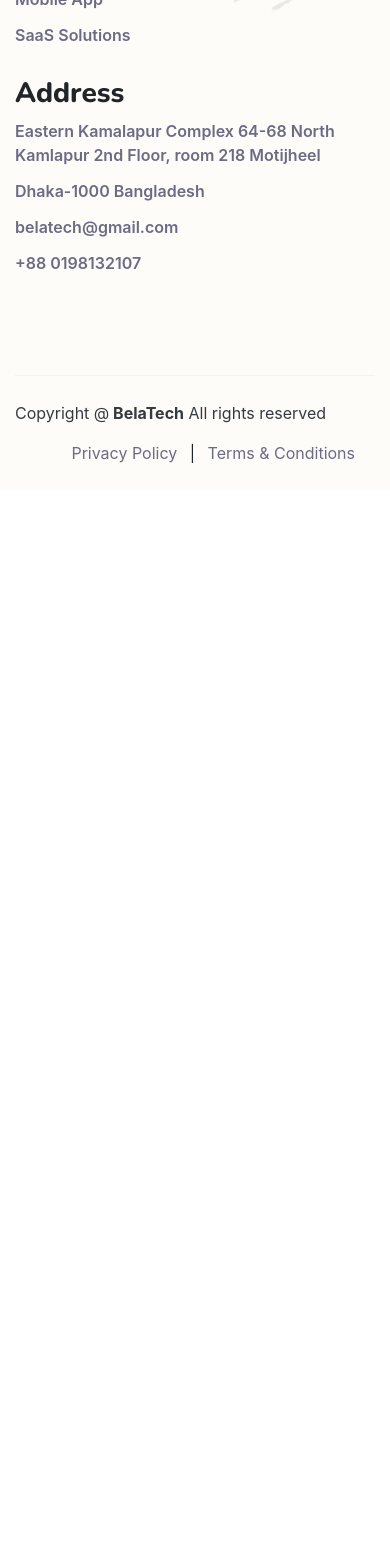
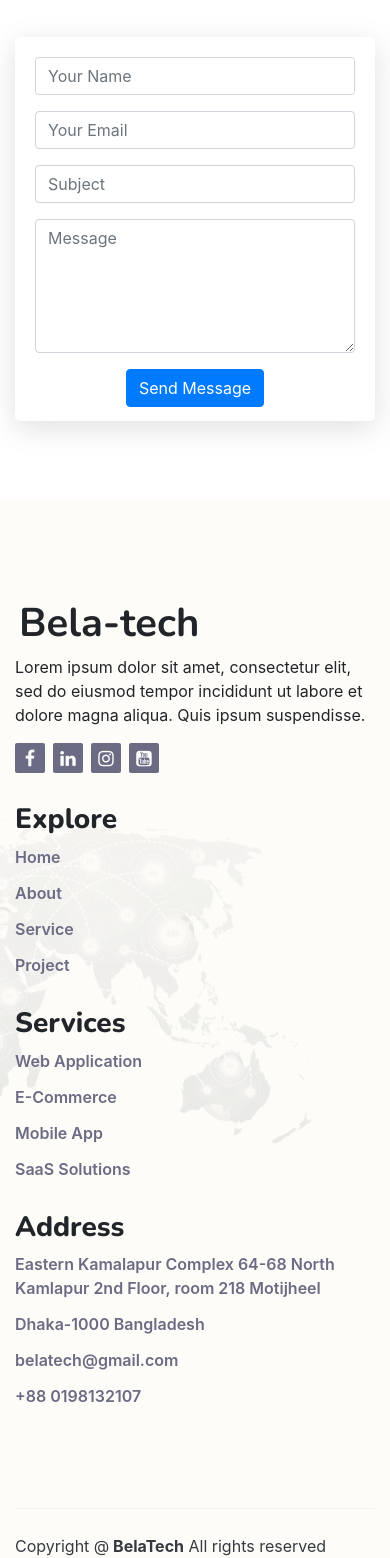
Before and after one commit to jibon969/bela_tech, a Django app: page / in a window 390 px wide. Shown: the part 842-2400 px from the top of the page. Before the commit the page ends 1305 px from the top, so only its background shows below. Run offline with Django 3.2, Linux system fonts and the light colour scheme; a map, chart or similar area stays blank; some libraries are stand-ins or nearby versions.

Commit message:
added contact us

```diff
--- a/static/css/style.css
+++ b/static/css/style.css
@@ -21,6 +21,113 @@ a {
     font-family: Nunito, sans-serif;
     font-weight: 800;
 }
+
+
+/* ======================================
+         Contact section
+ ========================================*/
+
+.contactArea {
+    padding-top: 100px;
+    padding-bottom: 70px;
+    overflow: hidden;
+    display: block;
+    /*background-color: #F5F5F5;*/
+    background-color: #FFFFFF;
+}
+
+.sectionTitle {
+    text-align: center;
+    max-width: 700px;
+    margin-left: auto;
+    margin-right: auto;
+    margin-bottom: 55px;
+}
+
+.subtitle {
+    position: relative;
+    display: block;
+    text-transform: uppercase;
+    margin-bottom: 15px;
+    color: #ff5d22;
+    font-weight: 700;
+    font-size: 15px;
+}
+
+.location {
+    background-color: #fff;
+    padding: 10px;
+    box-shadow: rgba(100, 100, 111, 0.2) 0 7px 29px 0;
+    height: 200px;
+    border-radius: 7px;
+}
+
+.locationContent {
+    margin-top: 20px;
+    margin-bottom: 20px;
+}
+
+.email {
+    padding: 10px;
+    background-color: #fff;
+    box-shadow: rgba(100, 100, 111, 0.2) 0 7px 29px 0;
+    height: 200px;
+    border-radius: 7px;
+}
+
+.boxContent {
+    margin-top: 20px;
+}
+
+.googleMap {
+    border: 2px solid #FEFCF8;
+    width: 100%;
+    height: 384px;
+    border-radius: 5px;
+}
+
+.contactBox {
+    background-color: white;
+    box-shadow: rgba(100, 100, 111, 0.2) 0 7px 29px 0;
+    padding: 20px;
+    border-radius: 5px;
+    height: 384px;
+}
+
+.defaultBtn {
+    border: none;
+    position: relative;
+    text-align: center;
+    overflow: hidden;
+    z-index: 1;
+    color: #fff;
+    border-radius: 5px;
+    padding: 12px 35px 12px 35px;
+    font-weight: 700;
+    font-size: 16px;
+    background: linear-gradient(to left, #ff5d22 50%, #221638 50%) right;
+    background-size: 200%;
+    transition: .5s ease-out;
+}
+
+.defaultBtn:hover {
+    border: none;
+    position: relative;
+    text-align: center;
+    overflow: hidden;
+    z-index: 1;
+    color: #fff;
+    border-radius: 5px;
+    background-position: left;
+    padding: 12px 35px 12px 35px;
+    font-weight: 700;
+    font-size: 16px;
+}
+
+
+/* ======================================
+       Footer section
+ ========================================*/
 
 .footerArea {
     background-color: #fefcf8;
--- a/templates/base.html
+++ b/templates/base.html
@@ -98,6 +98,55 @@
 
 
     <!---------------------------
+    contact section
+    ---------------------------->
+    <section class="contactArea">
+        <div class="container">
+            <div class="sectionTitle">
+                <h2>Ready to Get Started?</h2>
+                <p>Your email address will not be published. Required fields are marked *</p>
+            </div>
+            <div class="address">
+                <div class="row">
+                    <div class="col-md-sm-12 col-md-6 col-lg-6 col-xl-6 mb-2  order-sm-first">
+                        <iframe
+                                class="googleMap mb-4 mb-lg-0"
+                                src="https://www.google.com/maps/embed?pb=!1m18!1m12!1m3!1d3652.4521028732247!2d90.42527631018355!3d23.73125221362765!2m3!1f0!2f0!3f0!3m2!1i1024!2i768!4f13.1!3m3!1m2!1s0x0%3A0x47fc03bc903dfe0!2sEastern+Commercial+Complex!5e0!3m2!1sen!2sbd!4v1564505983152!5m2!1sen!2sbd"
+                                frameBorder="0"
+                                allowFullScreen
+                        ></iframe>
+                    </div>
+                    <div class="col-md-sm-12 col-md-6 col-lg-6 col-xl-6 mb-2">
+                        <div class="contactBox">
+                            <form action="#" method="post">
+                                <div class="row">
+                                    <div class="col-md-6 col-sm-12 form-group mb-3">
+                                        <input type="text" name="name" class="form-control" placeholder="Your Name"/>
+                                    </div>
+                                    <div class="col-md-6 col-sm-12 form-group mb-3">
+                                        <input type="email" name="email" class="form-control" placeholder="Your Email"/>
+                                    </div>
+                                </div>
+                                <div class="form-group mb-3">
+                                    <input type="text" class="form-control" name="subject" placeholder="Subject"/>
+                                </div>
+                                <div class="form-group mb-3">
+                                    <textarea class="form-control" name="message" rows="5"
+                                              placeholder="Message"></textarea>
+                                </div>
+                                <div class="text-center">
+                                    <button type="submit" class="btn btn-primary">Send Message</button>
+                                </div>
+                            </form>
+                        </div>
+                    </div>
+                </div>
+            </div>
+        </div>
+    </section>
+
+
+    <!---------------------------
     Footer section
     ---------------------------->
     <footer class="footerArea">
@@ -160,7 +209,8 @@
                     <div class="singleFooterWidget">
                         <h3>Address</h3>
                         <ul class="footerLinksList">
-                            <li><a href="/">Eastern Kamalapur Complex 64-68 North Kamlapur 2nd Floor, room 218 Motijheel</a></li>
+                            <li><a href="/">Eastern Kamalapur Complex 64-68 North Kamlapur 2nd Floor, room 218
+                                Motijheel</a></li>
                             <li><a href="/">Dhaka-1000 Bangladesh</a></li>
                             <li><a href="/">belatech@gmail.com</a></li>
                             <li><a href="/">+88 0198132107</a></li>
```
